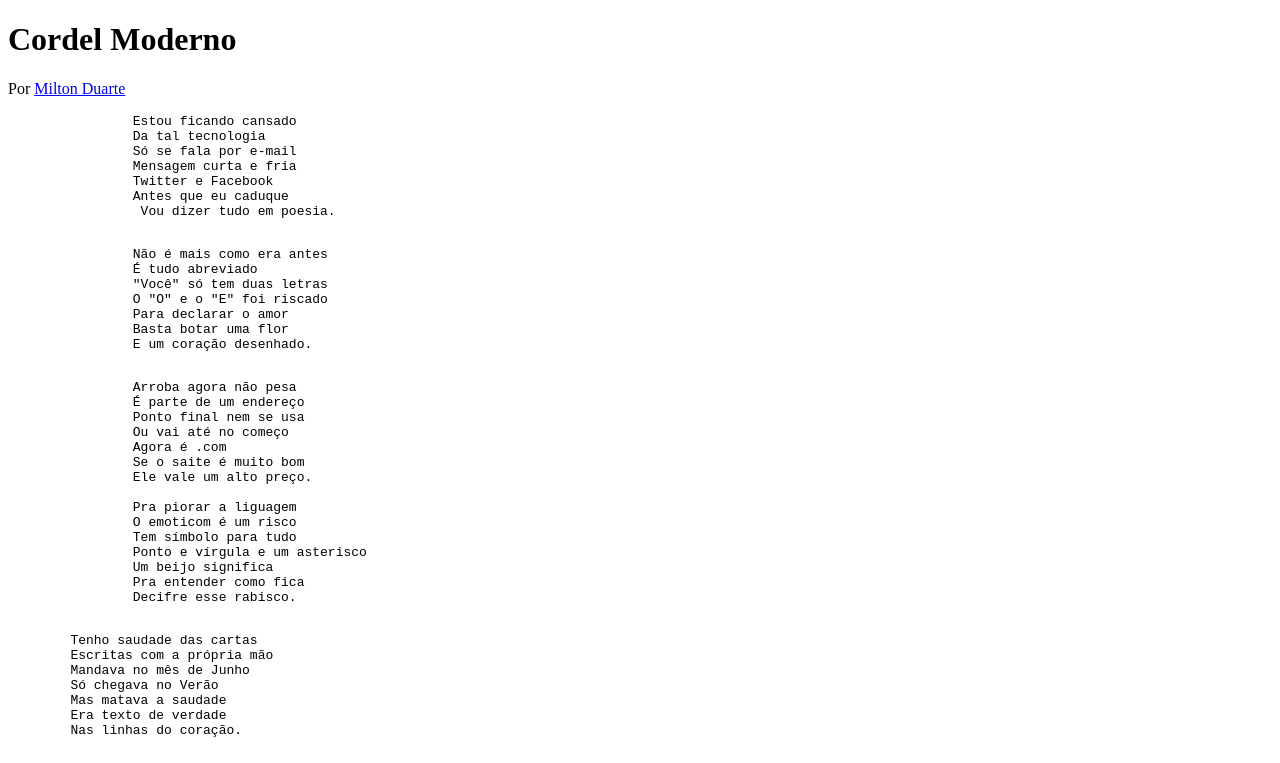
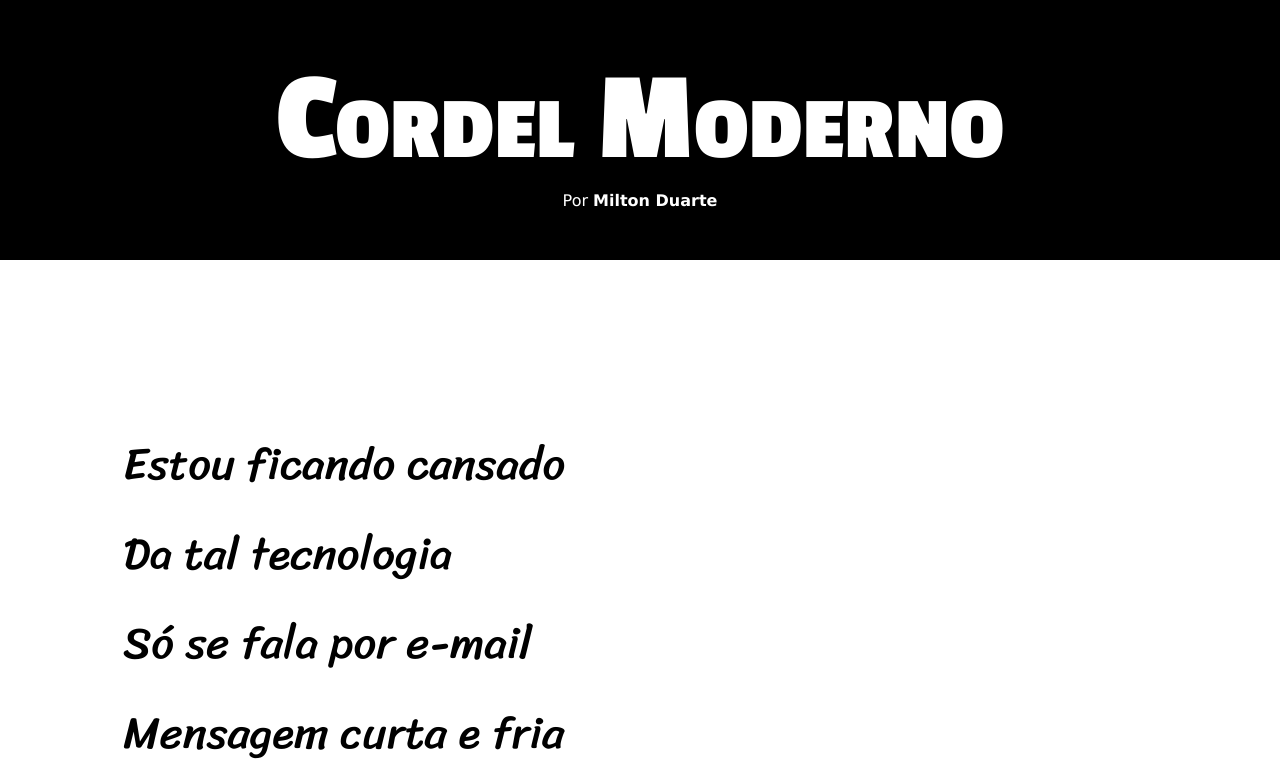
Before and after one commit to EdsonSizenando/html-css, a plain HTML site: page desafios/desafio12/cordel.html in a window 1280 px wide. Shown: the top 763 px of the page. Drawn offline with Linux system fonts and the light colour scheme.

Commit message:
projeto cordel finalizado

```diff
--- a/desafios/desafio12/cordel.html
+++ b/desafios/desafio12/cordel.html
@@ -26,7 +26,7 @@
         Vou dizer tudo em poesia.
     </section>
 
-        <section class="imagem">
+    <section class="imagem" id="img01">
         <pre>
         Não é mais como era antes
         É tudo abreviado
@@ -59,7 +59,7 @@
     </section>
 
 
-    <section class="imagem">
+    <section class="imagem" id="img02">
         <pre>
         Tenho saudade das cartas
         Escritas com a própria mão
--- a/desafios/desafio12/estilo/style.css
+++ b/desafios/desafio12/estilo/style.css
@@ -1 +1,118 @@
 @charset "UTF-8";
+
+
+ @import url('https://fonts.googleapis.com/css2?family=Bebas+Neue&family=Passion+One:wght@400;700;900&family=Sriracha&family=Work+Sans:ital,wght@0,100..900;1,100..900&display=swap');
+
+ @import url('https://fonts.googleapis.com/css2?family=Bebas+Neue&family=Passion+One:wght@400;700;900&family=Sriracha&family=Work+Sans:ital,wght@0,100..900;1,100..900&display=swap');
+
+ :root{
+    --fonte1: verdana, Geneva, Tahoma, sans-serif;
+    --font2: 'Passion one ', cursive;
+
+
+ }
+
+
+*{
+    margin: 0px;
+    padding: 0px;
+    font-size: 1em;
+
+
+}
+
+html, body{
+    min-height: 100vh;
+    background-color: darkgray;
+    font-family: var(--fonte1);
+}
+
+header{
+    background-color: black;
+    color: white;
+    text-align: center;
+}
+
+header > h1{
+    padding-top: 50px;
+    font-variant: small-caps;
+    font-family: 'Passion one', cursive;
+    font-size: 10vw;
+}
+
+header > p {
+    padding-bottom: 50px;
+
+}
+
+header a, footer a{
+    color: white;
+    text-decoration: none;
+    font-weight: bolder;
+}
+
+header a:hover, footer a:hover{
+    text-decoration: underline;
+
+}
+section > pre{
+    padding-top: 10vh;
+    padding-bottom: 10vh;
+    line-height: 2em;
+    padding-left: 30px;
+    font-family: "Sriracha", cursive;
+    font-size: 3.5vw;
+}
+section{
+    padding-top: 10vh;
+    padding-bottom: 10vh;
+}
+
+section.normal{
+    background-color: white;
+    color: black;
+}
+
+section.imagem{
+    background-color:rgb(51, 51, 51) ;
+    color: white;
+    box-shadow: inset 6px 6px 13px rgba(0, 0, 0, 0.522) ;
+    background-size: cover;
+    background-attachment: fixed;
+}
+
+section.imagem > pre {
+    display: inline-block;
+    padding: 5px;
+    background-color: rgba(0, 0, 0, 0.359);
+    text-shadow: 1px 1px 0px black ;
+}
+
+section#img01{
+    background-image: url('../imagens/background001.jpg');
+    background-position: right center;
+
+
+}
+
+section#img02{
+    background-image: url('../imagens/background002.jpg');
+    background-position: center ;
+
+
+}
+
+
+
+
+
+
+
+
+
+footer{
+    background-color: black;
+    color: white ;
+    text-align: center;
+    padding: 10px;
+}
```
Lines whose indentation alone changed are shown as unchanged.
